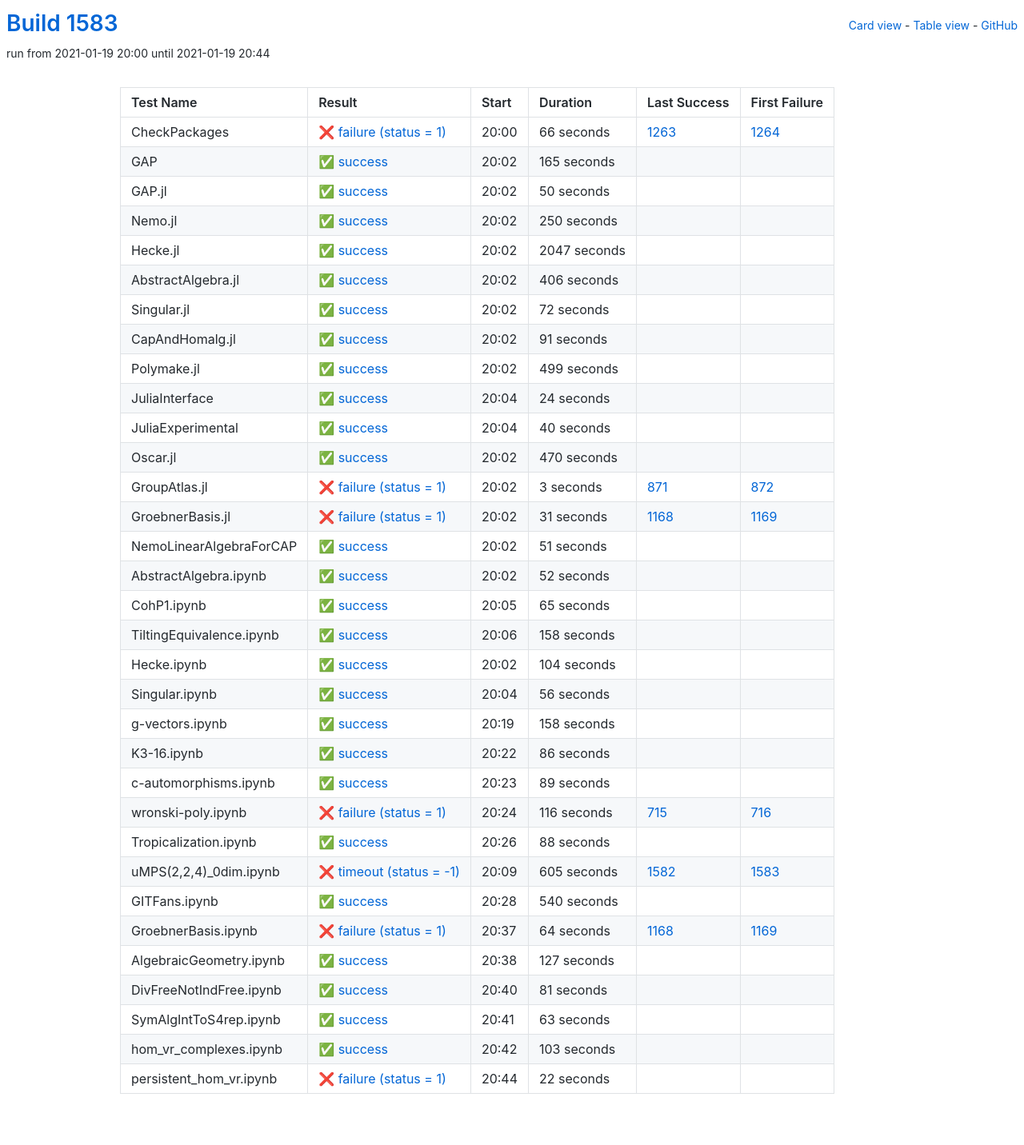
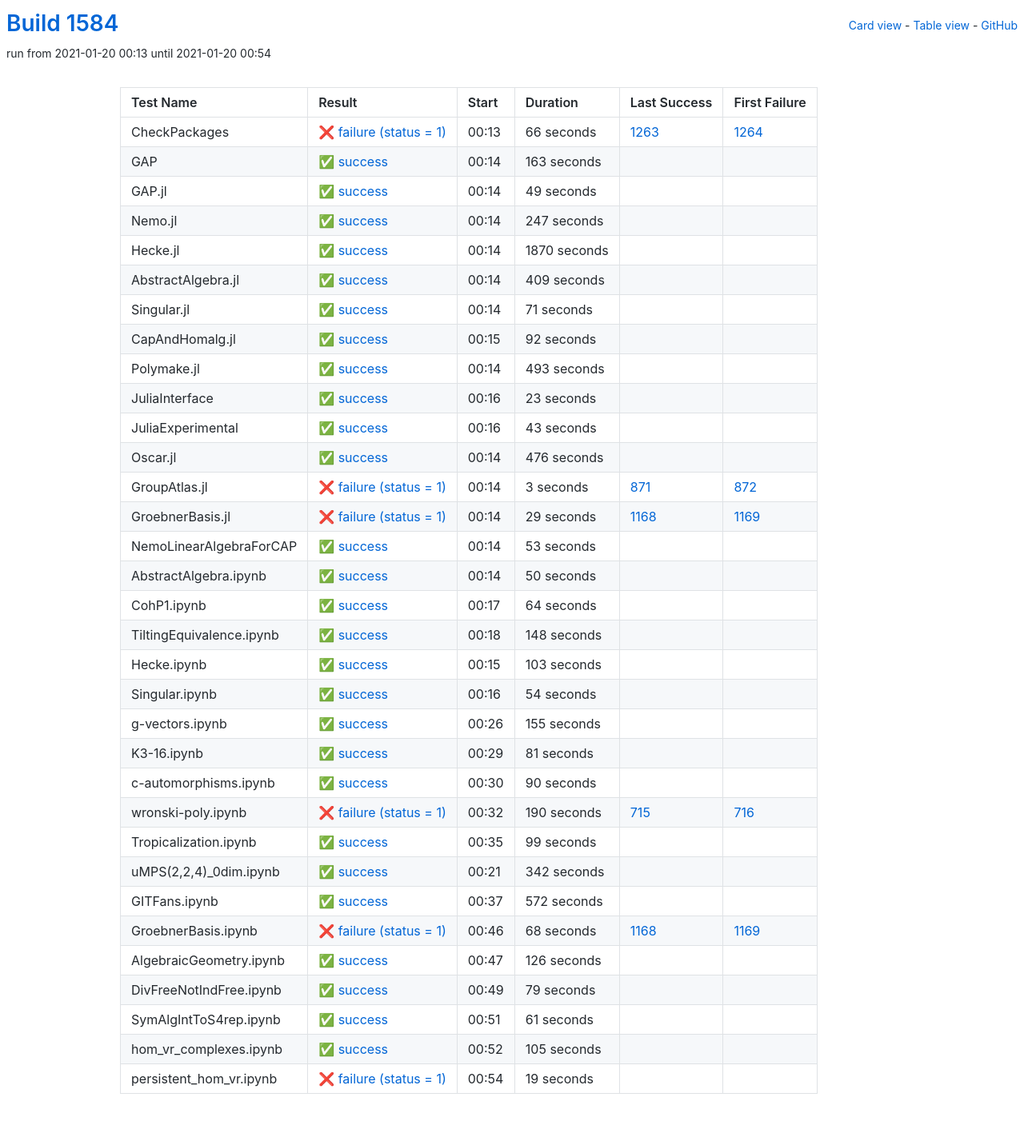
Before and after one commit to oscar-system/oscar-ci-status-stable, a Jekyll site: the page built from table.html, in a window 1280 px wide. Shown: the whole page at 80% size. Built offline with Jekyll 4.4.1, drawn with Linux system fonts in a browser that asks for light colours.

Commit message:
Build #1584

```diff
--- a/_data/ci.yml
+++ b/_data/ci.yml
@@ -1,6 +1,6 @@
 ---
-build: 1583
-build_url: https://oscarci.mathematik.uni-kl.de/job/oscar-stable/1583/
+build: 1584
+build_url: https://oscarci.mathematik.uni-kl.de/job/oscar-stable/1584/
 job: oscar-stable
 organization: oscar-system
 repo: oscar-ci-status-stable
@@ -8,8 +8,8 @@ repourl: https://github.com/oscar-system/oscar-ci-status-stable
 tests:
 - name: CheckPackages
   id: checkpackages
-  log: https://oscarci.mathematik.uni-kl.de/job/oscar-stable/1583/artifact/logs/build-1583/CheckPackages.log
-  start: 2021-01-19 20:00
+  log: https://oscarci.mathematik.uni-kl.de/job/oscar-stable/1584/artifact/logs/build-1584/CheckPackages.log
+  start: 2021-01-20 00:13
   success: false
   exitcode: 1
   status: failure
@@ -20,140 +20,140 @@ tests:
   first_failure_url: https://oscarci.mathematik.uni-kl.de/job/oscar-stable/1264/
 - name: GAP
   id: gap
-  log: https://oscarci.mathematik.uni-kl.de/job/oscar-stable/1583/artifact/logs/build-1583/GAP.log
-  start: 2021-01-19 20:02
+  log: https://oscarci.mathematik.uni-kl.de/job/oscar-stable/1584/artifact/logs/build-1584/GAP.log
+  start: 2021-01-20 00:14
   success: true
   exitcode: 0
   status: success
-  duration: 165
+  duration: 163
   last_success: false
   last_success_url:
   first_failure: false
   first_failure_url:
 - name: GAP.jl
   id: gap-jl
-  log: https://oscarci.mathematik.uni-kl.de/job/oscar-stable/1583/artifact/logs/build-1583/GAP.jl.log
-  start: 2021-01-19 20:02
+  log: https://oscarci.mathematik.uni-kl.de/job/oscar-stable/1584/artifact/logs/build-1584/GAP.jl.log
+  start: 2021-01-20 00:14
   success: true
   exitcode: 0
   status: success
-  duration: 50
+  duration: 49
   last_success: false
   last_success_url:
   first_failure: false
   first_failure_url:
 - name: Nemo.jl
   id: nemo-jl
-  log: https://oscarci.mathematik.uni-kl.de/job/oscar-stable/1583/artifact/logs/build-1583/Nemo.jl.log
-  start: 2021-01-19 20:02
+  log: https://oscarci.mathematik.uni-kl.de/job/oscar-stable/1584/artifact/logs/build-1584/Nemo.jl.log
+  start: 2021-01-20 00:14
   success: true
   exitcode: 0
   status: success
-  duration: 250
+  duration: 247
   last_success: false
   last_success_url:
   first_failure: false
   first_failure_url:
 - name: Hecke.jl
   id: hecke-jl
-  log: https://oscarci.mathematik.uni-kl.de/job/oscar-stable/1583/artifact/logs/build-1583/Hecke.jl.log
-  start: 2021-01-19 20:02
+  log: https://oscarci.mathematik.uni-kl.de/job/oscar-stable/1584/artifact/logs/build-1584/Hecke.jl.log
+  start: 2021-01-20 00:14
   success: true
   exitcode: 0
   status: success
-  duration: 2047
+  duration: 1870
   last_success: false
   last_success_url:
   first_failure: false
   first_failure_url:
 - name: AbstractAlgebra.jl
   id: abstractalgebra-jl
-  log: https://oscarci.mathematik.uni-kl.de/job/oscar-stable/1583/artifact/logs/build-1583/AbstractAlgebra.jl.log
-  start: 2021-01-19 20:02
+  log: https://oscarci.mathematik.uni-kl.de/job/oscar-stable/1584/artifact/logs/build-1584/AbstractAlgebra.jl.log
+  start: 2021-01-20 00:14
   success: true
   exitcode: 0
   status: success
-  duration: 406
+  duration: 409
   last_success: false
   last_success_url:
   first_failure: false
   first_failure_url:
 - name: Singular.jl
   id: singular-jl
-  log: https://oscarci.mathematik.uni-kl.de/job/oscar-stable/1583/artifact/logs/build-1583/Singular.jl.log
-  start: 2021-01-19 20:02
+  log: https://oscarci.mathematik.uni-kl.de/job/oscar-stable/1584/artifact/logs/build-1584/Singular.jl.log
+  start: 2021-01-20 00:14
   success: true
   exitcode: 0
   status: success
-  duration: 72
+  duration: 71
   last_success: false
   last_success_url:
   first_failure: false
   first_failure_url:
 - name: CapAndHomalg.jl
   id: capandhomalg-jl
-  log: https://oscarci.mathematik.uni-kl.de/job/oscar-stable/1583/artifact/logs/build-1583/CapAndHomalg.jl.log
-  start: 2021-01-19 20:02
+  log: https://oscarci.mathematik.uni-kl.de/job/oscar-stable/1584/artifact/logs/build-1584/CapAndHomalg.jl.log
+  start: 2021-01-20 00:15
   success: true
   exitcode: 0
   status: success
-  duration: 91
+  duration: 92
   last_success: false
   last_success_url:
   first_failure: false
   first_failure_url:
 - name: Polymake.jl
   id: polymake-jl
-  log: https://oscarci.mathematik.uni-kl.de/job/oscar-stable/1583/artifact/logs/build-1583/Polymake.jl.log
-  start: 2021-01-19 20:02
+  log: https://oscarci.mathematik.uni-kl.de/job/oscar-stable/1584/artifact/logs/build-1584/Polymake.jl.log
+  start: 2021-01-20 00:14
   success: true
   exitcode: 0
   status: success
-  duration: 499
+  duration: 493
   last_success: false
   last_success_url:
   first_failure: false
   first_failure_url:
 - name: JuliaInterface
   id: juliainterface
-  log: https://oscarci.mathematik.uni-kl.de/job/oscar-stable/1583/artifact/logs/build-1583/JuliaInterface.log
-  start: 2021-01-19 20:04
+  log: https://oscarci.mathematik.uni-kl.de/job/oscar-stable/1584/artifact/logs/build-1584/JuliaInterface.log
+  start: 2021-01-20 00:16
   success: true
   exitcode: 0
   status: success
-  duration: 24
+  duration: 23
   last_success: false
   last_success_url:
   first_failure: false
   first_failure_url:
 - name: JuliaExperimental
   id: juliaexperimental
-  log: https://oscarci.mathematik.uni-kl.de/job/oscar-stable/1583/artifact/logs/build-1583/JuliaExperimental.log
-  start: 2021-01-19 20:04
+  log: https://oscarci.mathematik.uni-kl.de/job/oscar-stable/1584/artifact/logs/build-1584/JuliaExperimental.log
+  start: 2021-01-20 00:16
   success: true
   exitcode: 0
   status: success
-  duration: 40
+  duration: 43
   last_success: false
   last_success_url:
   first_failure: false
   first_failure_url:
 - name: Oscar.jl
   id: oscar-jl
-  log: https://oscarci.mathematik.uni-kl.de/job/oscar-stable/1583/artifact/logs/build-1583/Oscar.jl.log
-  start: 2021-01-19 20:02
+  log: https://oscarci.mathematik.uni-kl.de/job/oscar-stable/1584/artifact/logs/build-1584/Oscar.jl.log
+  start: 2021-01-20 00:14
   success: true
   exitcode: 0
   status: success
-  duration: 470
+  duration: 476
   last_success: false
   last_success_url:
   first_failure: false
   first_failure_url:
 - name: GroupAtlas.jl
   id: groupatlas-jl
-  log: https://oscarci.mathematik.uni-kl.de/job/oscar-stable/1583/artifact/logs/build-1583/GroupAtlas.jl.log
-  start: 2021-01-19 20:02
+  log: https://oscarci.mathematik.uni-kl.de/job/oscar-stable/1584/artifact/logs/build-1584/GroupAtlas.jl.log
+  start: 2021-01-20 00:14
   success: false
   exitcode: 1
   status: failure
@@ -164,200 +164,104 @@ tests:
   first_failure_url: https://oscarci.mathematik.uni-kl.de/job/oscar-stable/872/
 - name: GroebnerBasis.jl
   id: groebnerbasis-jl
-  log: https://oscarci.mathematik.uni-kl.de/job/oscar-stable/1583/artifact/logs/build-1583/GroebnerBasis.jl.log
-  start: 2021-01-19 20:02
+  log: https://oscarci.mathematik.uni-kl.de/job/oscar-stable/1584/artifact/logs/build-1584/GroebnerBasis.jl.log
+  start: 2021-01-20 00:14
   success: false
   exitcode: 1
   status: failure
-  duration: 31
+  duration: 29
   last_success: 1168
   last_success_url: https://oscarci.mathematik.uni-kl.de/job/oscar-stable/1168/
   first_failure: 1169
   first_failure_url: https://oscarci.mathematik.uni-kl.de/job/oscar-stable/1169/
 - name: NemoLinearAlgebraForCAP
   id: nemolinearalgebraforcap
-  log: https://oscarci.mathematik.uni-kl.de/job/oscar-stable/1583/artifact/logs/build-1583/NemoLinearAlgebraForCAP.log
-  start: 2021-01-19 20:02
+  log: https://oscarci.mathematik.uni-kl.de/job/oscar-stable/1584/artifact/logs/build-1584/NemoLinearAlgebraForCAP.log
+  start: 2021-01-20 00:14
   success: true
   exitcode: 0
   status: success
-  duration: 51
+  duration: 53
   last_success: false
   last_success_url:
   first_failure: false
   first_failure_url:
 - name: AbstractAlgebra.ipynb
   id: abstractalgebra-ipynb
-  log: https://oscarci.mathematik.uni-kl.de/job/oscar-stable/1583/artifact/logs/build-1583/AbstractAlgebra.ipynb.log
-  start: 2021-01-19 20:02
+  log: https://oscarci.mathematik.uni-kl.de/job/oscar-stable/1584/artifact/logs/build-1584/AbstractAlgebra.ipynb.log
+  start: 2021-01-20 00:14
   success: true
   exitcode: 0
   status: success
-  duration: 52
+  duration: 50
   last_success: false
   last_success_url:
   first_failure: false
   first_failure_url:
 - name: CohP1.ipynb
   id: cohp1-ipynb
-  log: https://oscarci.mathematik.uni-kl.de/job/oscar-stable/1583/artifact/logs/build-1583/CohP1.ipynb.log
-  start: 2021-01-19 20:05
+  log: https://oscarci.mathematik.uni-kl.de/job/oscar-stable/1584/artifact/logs/build-1584/CohP1.ipynb.log
+  start: 2021-01-20 00:17
   success: true
   exitcode: 0
   status: success
-  duration: 65
+  duration: 64
   last_success: false
   last_success_url:
   first_failure: false
   first_failure_url:
 - name: TiltingEquivalence.ipynb
   id: tiltingequivalence-ipynb
-  log: https://oscarci.mathematik.uni-kl.de/job/oscar-stable/1583/artifact/logs/build-1583/TiltingEquivalence.ipynb.log
-  start: 2021-01-19 20:06
+  log: https://oscarci.mathematik.uni-kl.de/job/oscar-stable/1584/artifact/logs/build-1584/TiltingEquivalence.ipynb.log
+  start: 2021-01-20 00:18
   success: true
   exitcode: 0
   status: success
-  duration: 158
+  duration: 148
   last_success: false
   last_success_url:
   first_failure: false
   first_failure_url:
 - name: Hecke.ipynb
   id: hecke-ipynb
-  log: https://oscarci.mathematik.uni-kl.de/job/oscar-stable/1583/artifact/logs/build-1583/Hecke.ipynb.log
-  start: 2021-01-19 20:02
+  log: https://oscarci.mathematik.uni-kl.de/job/oscar-stable/1584/artifact/logs/build-1584/Hecke.ipynb.log
+  start: 2021-01-20 00:15
   success: true
   exitcode: 0
   status: success
-  duration: 104
+  duration: 103
   last_success: false
   last_success_url:
   first_failure: false
   first_failure_url:
 - name: Singular.ipynb
   id: singular-ipynb
-  log: https://oscarci.mathematik.uni-kl.de/job/oscar-stable/1583/artifact/logs/build-1583/Singular.ipynb.log
-  start: 2021-01-19 20:04
+  log: https://oscarci.mathematik.uni-kl.de/job/oscar-stable/1584/artifact/logs/build-1584/Singular.ipynb.log
+  start: 2021-01-20 00:16
   success: true
   exitcode: 0
   status: success
-  duration: 56
+  duration: 54
   last_success: false
   last_success_url:
   first_failure: false
   first_failure_url:
 - name: g-vectors.ipynb
   id: g-vectors-ipynb
-  log: https://oscarci.mathematik.uni-kl.de/job/oscar-stable/1583/artifact/logs/build-1583/g-vectors.ipynb.log
-  start: 2021-01-19 20:19
+  log: https://oscarci.mathematik.uni-kl.de/job/oscar-stable/1584/artifact/logs/build-1584/g-vectors.ipynb.log
+  start: 2021-01-20 00:26
   success: true
   exitcode: 0
   status: success
-  duration: 158
+  duration: 155
   last_success: false
   last_success_url:
   first_failure: false
   first_failure_url:
 - name: K3-16.ipynb
   id: k3-16-ipynb
-  log: https://oscarci.mathematik.uni-kl.de/job/oscar-stable/1583/artifact/logs/build-1583/K3-16.ipynb.log
-  start: 2021-01-19 20:22
-  success: true
-  exitcode: 0
-  status: success
-  duration: 86
-  last_success: false
-  last_success_url:
-  first_failure: false
-  first_failure_url:
-- name: c-automorphisms.ipynb
-  id: c-automorphisms-ipynb
-  log: https://oscarci.mathematik.uni-kl.de/job/oscar-stable/1583/artifact/logs/build-1583/c-automorphisms.ipynb.log
-  start: 2021-01-19 20:23
-  success: true
-  exitcode: 0
-  status: success
-  duration: 89
-  last_success: false
-  last_success_url:
-  first_failure: false
-  first_failure_url:
-- name: wronski-poly.ipynb
-  id: wronski-poly-ipynb
-  log: https://oscarci.mathematik.uni-kl.de/job/oscar-stable/1583/artifact/logs/build-1583/wronski-poly.ipynb.log
-  start: 2021-01-19 20:24
-  success: false
-  exitcode: 1
-  status: failure
-  duration: 116
-  last_success: 715
-  last_success_url: https://oscarci.mathematik.uni-kl.de/job/oscar-stable/715/
-  first_failure: 716
-  first_failure_url: https://oscarci.mathematik.uni-kl.de/job/oscar-stable/716/
-- name: Tropicalization.ipynb
-  id: tropicalization-ipynb
-  log: https://oscarci.mathematik.uni-kl.de/job/oscar-stable/1583/artifact/logs/build-1583/Tropicalization.ipynb.log
-  start: 2021-01-19 20:26
-  success: true
-  exitcode: 0
-  status: success
-  duration: 88
-  last_success: false
-  last_success_url:
-  first_failure: false
-  first_failure_url:
-- name: uMPS(2,2,4)_0dim.ipynb
-  id: umps-2-2-4-0dim-ipynb
-  log: https://oscarci.mathematik.uni-kl.de/job/oscar-stable/1583/artifact/logs/build-1583/uMPS-2-2-4-_0dim.ipynb.log
-  start: 2021-01-19 20:09
-  success: false
-  exitcode: -1
-  status: timeout
-  duration: 605
-  last_success: 1582
-  last_success_url: https://oscarci.mathematik.uni-kl.de/job/oscar-stable/1582/
-  first_failure: 1583
-  first_failure_url: https://oscarci.mathematik.uni-kl.de/job/oscar-stable/1583/
-- name: GITFans.ipynb
-  id: gitfans-ipynb
-  log: https://oscarci.mathematik.uni-kl.de/job/oscar-stable/1583/artifact/logs/build-1583/GITFans.ipynb.log
-  start: 2021-01-19 20:28
-  success: true
-  exitcode: 0
-  status: success
-  duration: 540
-  last_success: false
-  last_success_url:
-  first_failure: false
-  first_failure_url:
-- name: GroebnerBasis.ipynb
-  id: groebnerbasis-ipynb
-  log: https://oscarci.mathematik.uni-kl.de/job/oscar-stable/1583/artifact/logs/build-1583/GroebnerBasis.ipynb.log
-  start: 2021-01-19 20:37
-  success: false
-  exitcode: 1
-  status: failure
-  duration: 64
-  last_success: 1168
-  last_success_url: https://oscarci.mathematik.uni-kl.de/job/oscar-stable/1168/
-  first_failure: 1169
-  first_failure_url: https://oscarci.mathematik.uni-kl.de/job/oscar-stable/1169/
-- name: AlgebraicGeometry.ipynb
-  id: algebraicgeometry-ipynb
-  log: https://oscarci.mathematik.uni-kl.de/job/oscar-stable/1583/artifact/logs/build-1583/AlgebraicGeometry.ipynb.log
-  start: 2021-01-19 20:38
-  success: true
-  exitcode: 0
-  status: success
-  duration: 127
-  last_success: false
-  last_success_url:
-  first_failure: false
-  first_failure_url:
-- name: DivFreeNotIndFree.ipynb
-  id: divfreenotindfree-ipynb
-  log: https://oscarci.mathematik.uni-kl.de/job/oscar-stable/1583/artifact/logs/build-1583/DivFreeNotIndFree.ipynb.log
-  start: 2021-01-19 20:40
+  log: https://oscarci.mathematik.uni-kl.de/job/oscar-stable/1584/artifact/logs/build-1584/K3-16.ipynb.log
+  start: 2021-01-20 00:29
   success: true
   exitcode: 0
   status: success
@@ -366,38 +270,134 @@ tests:
   last_success_url:
   first_failure: false
   first_failure_url:
-- name: SymAlgIntToS4rep.ipynb
-  id: symalginttos4rep-ipynb
-  log: https://oscarci.mathematik.uni-kl.de/job/oscar-stable/1583/artifact/logs/build-1583/SymAlgIntToS4rep.ipynb.log
-  start: 2021-01-19 20:41
+- name: c-automorphisms.ipynb
+  id: c-automorphisms-ipynb
+  log: https://oscarci.mathematik.uni-kl.de/job/oscar-stable/1584/artifact/logs/build-1584/c-automorphisms.ipynb.log
+  start: 2021-01-20 00:30
   success: true
   exitcode: 0
   status: success
-  duration: 63
+  duration: 90
+  last_success: false
+  last_success_url:
+  first_failure: false
+  first_failure_url:
+- name: wronski-poly.ipynb
+  id: wronski-poly-ipynb
+  log: https://oscarci.mathematik.uni-kl.de/job/oscar-stable/1584/artifact/logs/build-1584/wronski-poly.ipynb.log
+  start: 2021-01-20 00:32
+  success: false
+  exitcode: 1
+  status: failure
+  duration: 190
+  last_success: 715
+  last_success_url: https://oscarci.mathematik.uni-kl.de/job/oscar-stable/715/
+  first_failure: 716
+  first_failure_url: https://oscarci.mathematik.uni-kl.de/job/oscar-stable/716/
+- name: Tropicalization.ipynb
+  id: tropicalization-ipynb
+  log: https://oscarci.mathematik.uni-kl.de/job/oscar-stable/1584/artifact/logs/build-1584/Tropicalization.ipynb.log
+  start: 2021-01-20 00:35
+  success: true
+  exitcode: 0
+  status: success
+  duration: 99
+  last_success: false
+  last_success_url:
+  first_failure: false
+  first_failure_url:
+- name: uMPS(2,2,4)_0dim.ipynb
+  id: umps-2-2-4-0dim-ipynb
+  log: https://oscarci.mathematik.uni-kl.de/job/oscar-stable/1584/artifact/logs/build-1584/uMPS-2-2-4-_0dim.ipynb.log
+  start: 2021-01-20 00:21
+  success: true
+  exitcode: 0
+  status: success
+  duration: 342
+  last_success: false
+  last_success_url:
+  first_failure: false
+  first_failure_url:
+- name: GITFans.ipynb
+  id: gitfans-ipynb
+  log: https://oscarci.mathematik.uni-kl.de/job/oscar-stable/1584/artifact/logs/build-1584/GITFans.ipynb.log
+  start: 2021-01-20 00:37
+  success: true
+  exitcode: 0
+  status: success
+  duration: 572
+  last_success: false
+  last_success_url:
+  first_failure: false
+  first_failure_url:
+- name: GroebnerBasis.ipynb
+  id: groebnerbasis-ipynb
+  log: https://oscarci.mathematik.uni-kl.de/job/oscar-stable/1584/artifact/logs/build-1584/GroebnerBasis.ipynb.log
+  start: 2021-01-20 00:46
+  success: false
+  exitcode: 1
+  status: failure
+  duration: 68
+  last_success: 1168
+  last_success_url: https://oscarci.mathematik.uni-kl.de/job/oscar-stable/1168/
+  first_failure: 1169
+  first_failure_url: https://oscarci.mathematik.uni-kl.de/job/oscar-stable/1169/
+- name: AlgebraicGeometry.ipynb
+  id: algebraicgeometry-ipynb
+  log: https://oscarci.mathematik.uni-kl.de/job/oscar-stable/1584/artifact/logs/build-1584/AlgebraicGeometry.ipynb.log
+  start: 2021-01-20 00:47
+  success: true
+  exitcode: 0
+  status: success
+  duration: 126
+  last_success: false
+  last_success_url:
+  first_failure: false
+  first_failure_url:
+- name: DivFreeNotIndFree.ipynb
+  id: divfreenotindfree-ipynb
+  log: https://oscarci.mathematik.uni-kl.de/job/oscar-stable/1584/artifact/logs/build-1584/DivFreeNotIndFree.ipynb.log
+  start: 2021-01-20 00:49
+  success: true
+  exitcode: 0
+  status: success
+  duration: 79
+  last_success: false
+  last_success_url:
+  first_failure: false
+  first_failure_url:
+- name: SymAlgIntToS4rep.ipynb
+  id: symalginttos4rep-ipynb
+  log: https://oscarci.mathematik.uni-kl.de/job/oscar-stable/1584/artifact/logs/build-1584/SymAlgIntToS4rep.ipynb.log
+  start: 2021-01-20 00:51
+  success: true
+  exitcode: 0
+  status: success
+  duration: 61
   last_success: false
   last_success_url:
   first_failure: false
   first_failure_url:
 - name: hom_vr_complexes.ipynb
   id: hom-vr-complexes-ipynb
-  log: https://oscarci.mathematik.uni-kl.de/job/oscar-stable/1583/artifact/logs/build-1583/hom_vr_complexes.ipynb.log
-  start: 2021-01-19 20:42
+  log: https://oscarci.mathematik.uni-kl.de/job/oscar-stable/1584/artifact/logs/build-1584/hom_vr_complexes.ipynb.log
+  start: 2021-01-20 00:52
   success: true
   exitcode: 0
   status: success
-  duration: 103
+  duration: 105
   last_success: false
   last_success_url:
   first_failure: false
   first_failure_url:
 - name: persistent_hom_vr.ipynb
   id: persistent-hom-vr-ipynb
-  log: https://oscarci.mathematik.uni-kl.de/job/oscar-stable/1583/artifact/logs/build-1583/persistent_hom_vr.ipynb.log
-  start: 2021-01-19 20:44
+  log: https://oscarci.mathematik.uni-kl.de/job/oscar-stable/1584/artifact/logs/build-1584/persistent_hom_vr.ipynb.log
+  start: 2021-01-20 00:54
   success: false
   exitcode: 1
   status: failure
-  duration: 22
+  duration: 19
   last_success: false
   last_success_url:
   first_failure: false
```
Also changed, not shown: README.md.
